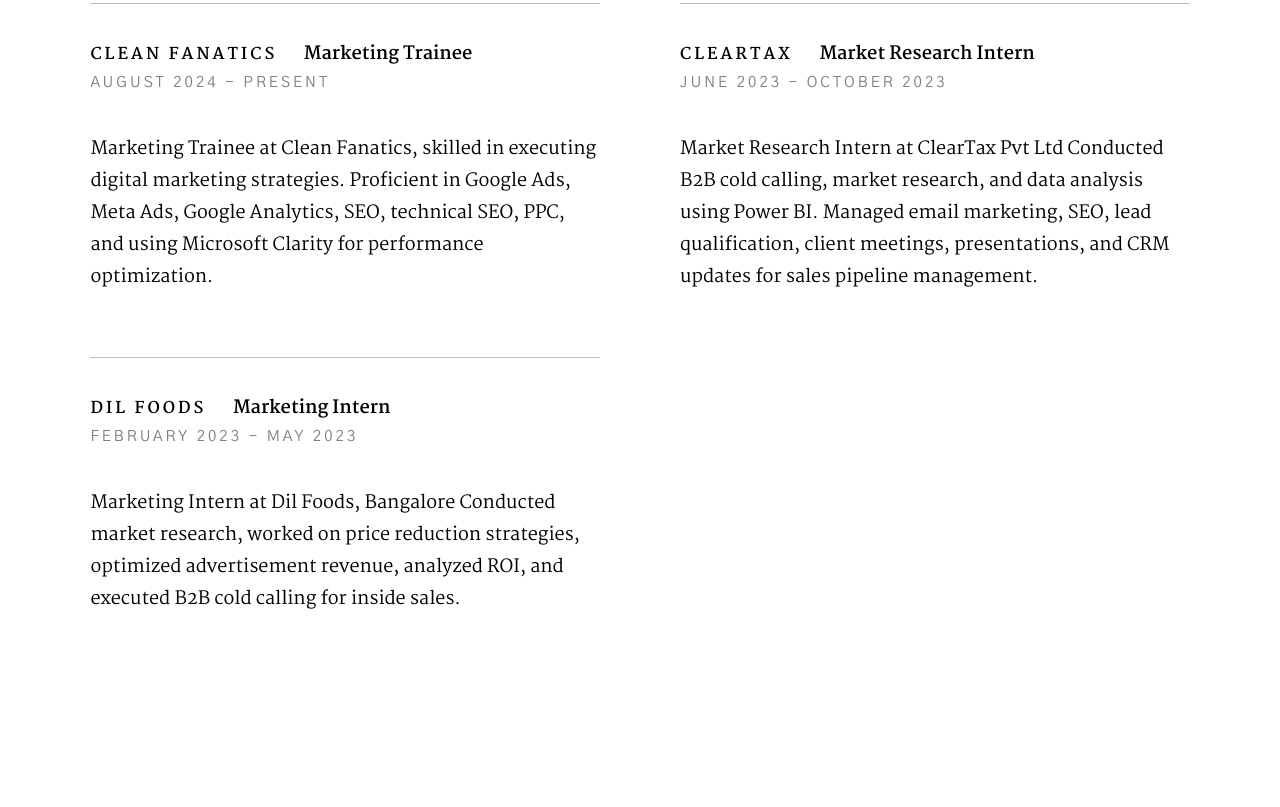
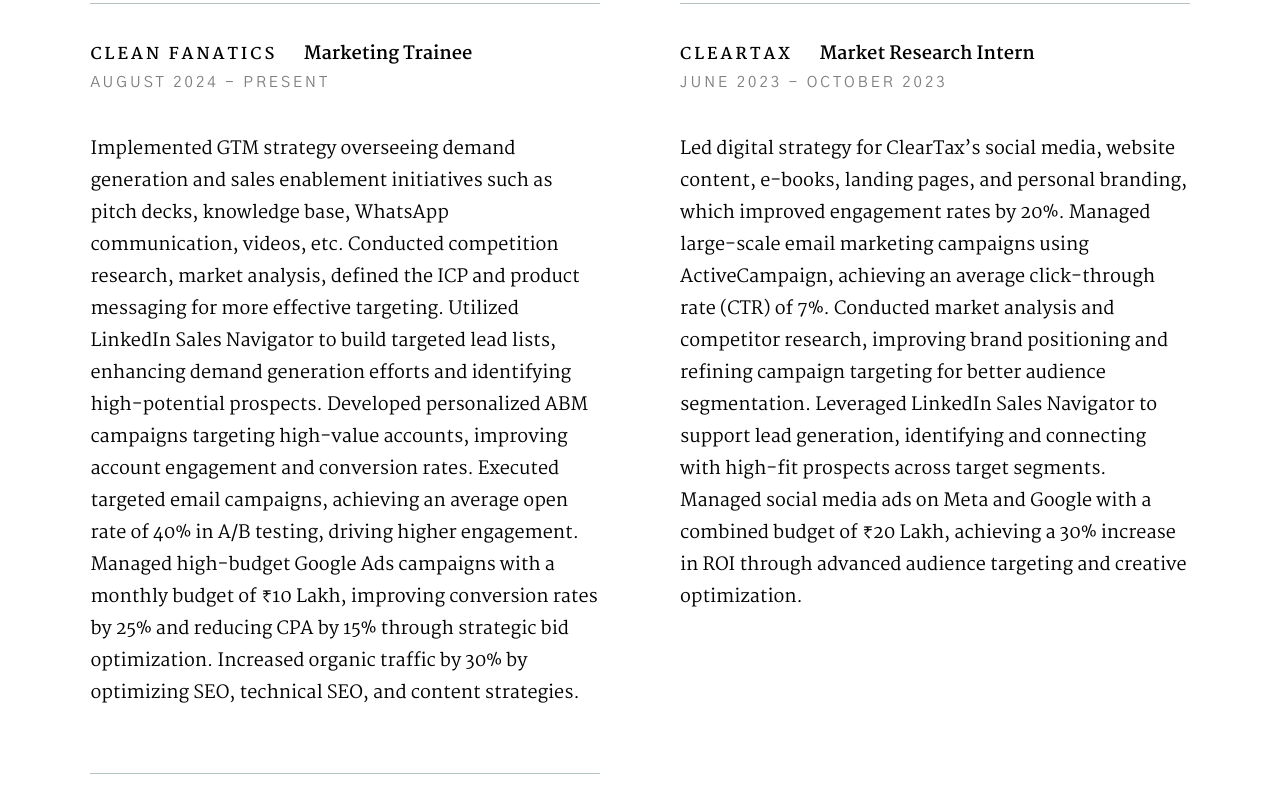
Before and after one commit to Abhisheksingh1906/Abhisheksingh, a plain HTML site: page index.html in a window 1280 px wide. Shown: the part 2111-2918 px from the top of the page. Drawn offline with nearby package versions, Linux system fonts and the light colour scheme.

Commit message:
Update index.html

```diff
--- a/index.html
+++ b/index.html
@@ -178,9 +178,19 @@
                         </div>
 
                         <p>
-                        Marketing Trainee at Clean Fanatics, skilled in executing digital marketing
-                        strategies. Proficient in Google Ads, Meta Ads, Google Analytics, SEO, technical SEO,
-                        PPC, and using Microsoft Clarity for performance optimization.
+                        Implemented GTM strategy overseeing demand generation and sales enablement initiatives such
+                        as pitch decks, knowledge base, WhatsApp communication, videos, etc.
+                        Conducted competition research, market analysis, defined the ICP and product messaging for
+                        more effective targeting.
+                        Utilized LinkedIn Sales Navigator to build targeted lead lists, enhancing demand generation
+                        efforts and identifying high-potential prospects.
+                        Developed personalized ABM campaigns targeting high-value accounts, improving account engagement
+                        and conversion rates.
+                        Executed targeted email campaigns, achieving an average open rate of 40% in A/B testing, driving
+                        higher engagement.
+                        Managed high-budget Google Ads campaigns with a monthly budget of ₹10 Lakh, improving
+                        conversion rates by 25% and reducing CPA by 15% through strategic bid optimization.
+                        Increased organic traffic by 30% by optimizing SEO, technical SEO, and content strategies.
                         </p>
                     </div>
                 </div> <!-- end column -->
@@ -197,9 +207,16 @@
                         </div>
 
                         <p>
-                        Market Research Intern at ClearTax Pvt Ltd Conducted B2B cold calling, market research,
-                        and data analysis using Power BI. Managed email marketing, SEO, lead qualification,
-                        client meetings, presentations, and CRM updates for sales pipeline management.
+                        Led digital strategy for ClearTax’s social media, website content, e-books, landing pages, and
+                        personal branding, which improved engagement rates by 20%.
+                        Managed large-scale email marketing campaigns using ActiveCampaign, achieving an average
+                        click-through rate (CTR) of 7%.
+                        Conducted market analysis and competitor research, improving brand positioning and refining
+                        campaign targeting for better audience segmentation.
+                        Leveraged LinkedIn Sales Navigator to support lead generation, identifying and connecting with
+                        high-fit prospects across target segments.
+                        Managed social media ads on Meta and Google with a combined budget of ₹20 Lakh, achieving a
+                        30% increase in ROI through advanced audience targeting and creative optimization.
                         </p>
                     </div>
                 </div> <!-- end column -->
@@ -216,9 +233,16 @@
                         </div>
 
                         <p>
-                        Marketing Intern at Dil Foods, Bangalore Conducted market research, worked
-                        on price reduction strategies, optimized advertisement revenue, analyzed ROI,
-                        and executed B2B cold calling for inside sales.
+                        Developed 360-degree marketing strategies for new product launches, overseeing ATL, BTL, and
+                        digital campaigns.
+                        Used LinkedIn Sales Navigator to identify B2B leads, enhancing targeted outreach efforts and
+                        qualifying demand generation leads.
+                        Conducted consumer research and market segmentation for product positioning, which led to a 20%
+                        increase in product adoption in the first quarter post-launch.
+                        Implemented ABM tactics for B2B clients, increasing repeat purchases and strengthening brand
+                        loyalty in key accounts.
+                        Managed email campaigns with a focus on personalization, achieving a 40% open rate and a 5%
+                        conversion rate from B2B customers.
                         </p>
                     </div>
                 </div> <!-- end column -->
```
